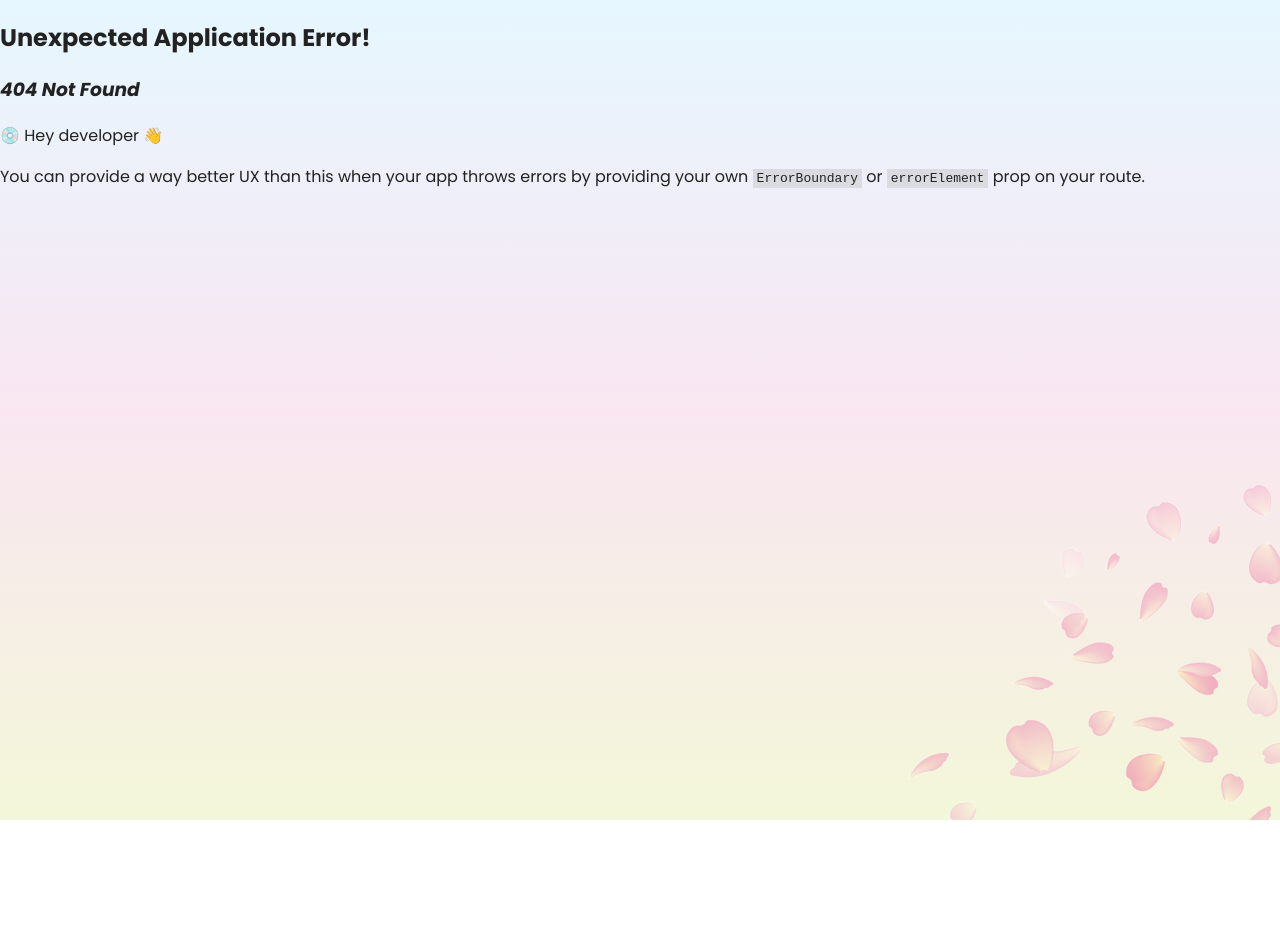
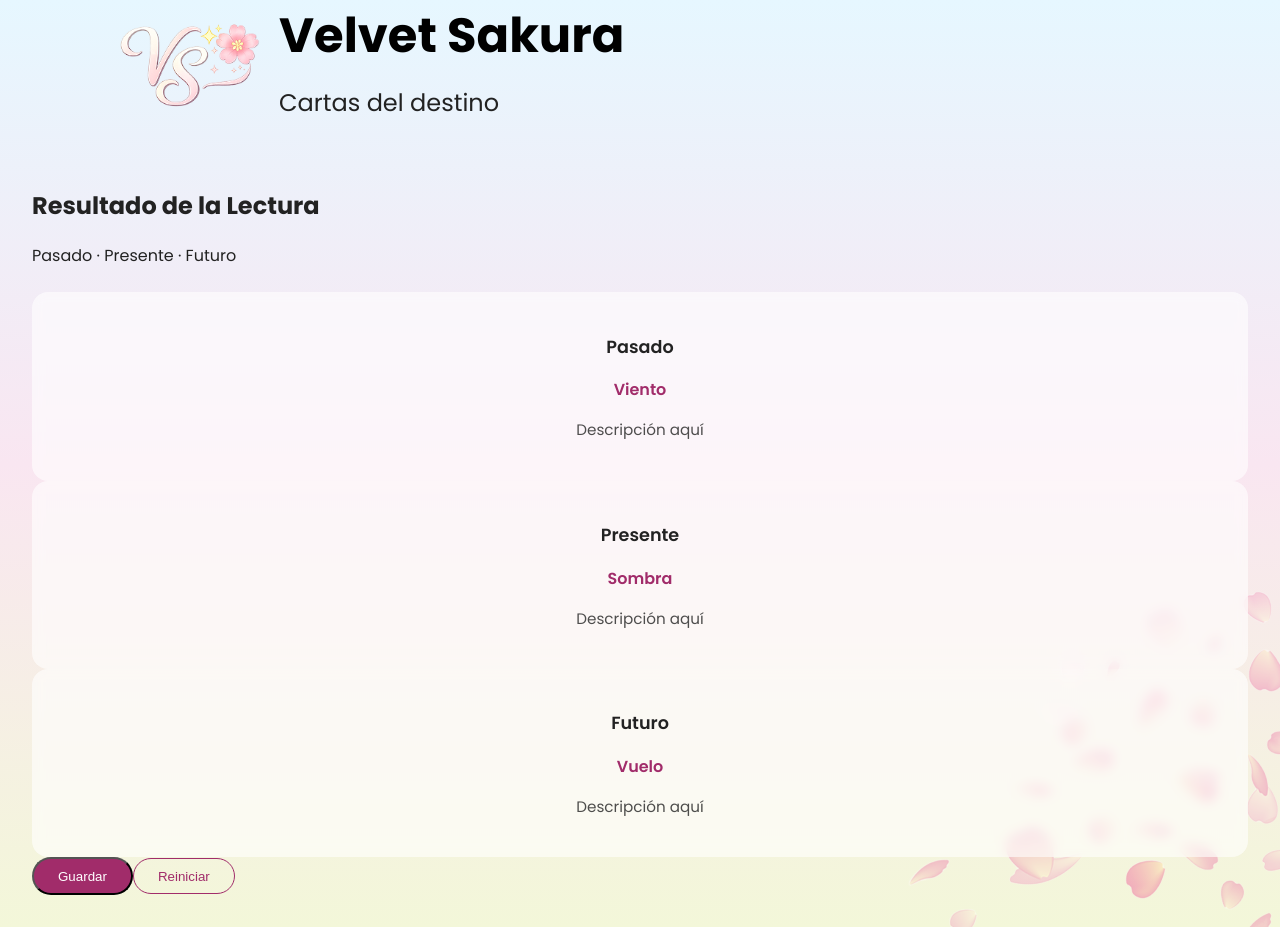
Before and after one commit to Nuclea88/velvet-Sakura, a React (Vite) app: page /tarot-result in a window 1280 px wide. Before the commit this address had no page. Before the commit the page ends 820 px from the top, so only its background shows below. Built offline with nearby package versions, Linux system fonts and the light colour scheme.

Commit message:
feat: add tarot result page layout using existing layout

```diff
--- /dev/null
+++ b/src/pages/TarotResults/TarotResult.jsx
@@ -0,0 +1,42 @@
+import styles from "./tarot-results.module.css";
+
+export default function TarotResult() {
+  return (
+    <section className={`${styles.container} flex flex-col gap-10`}>
+
+      {/* Título da SEÇÃO, não da app */}
+      <div className="text-center">
+        <h2 className="text-2xl font-semibold">Resultado de la Lectura</h2>
+        <p className="opacity-70 mt-1">Pasado · Presente · Futuro</p>
+      </div>
+
+      <div className={`${styles.cards} grid grid-cols-1 md:grid-cols-3 gap-6`}>
+
+        <div className={styles.cardBlock}>
+          <h3 className={styles.cardTitle}>Pasado</h3>
+          <p className={styles.keyword}>Viento</p>
+          <p className={styles.description}>Descripción aquí</p>
+        </div>
+
+        <div className={styles.cardBlock}>
+          <h3 className={styles.cardTitle}>Presente</h3>
+          <p className={styles.keyword}>Sombra</p>
+          <p className={styles.description}>Descripción aquí</p>
+        </div>
+
+        <div className={styles.cardBlock}>
+          <h3 className={styles.cardTitle}>Futuro</h3>
+          <p className={styles.keyword}>Vuelo</p>
+          <p className={styles.description}>Descripción aquí</p>
+        </div>
+
+      </div>
+
+      <footer className="flex justify-center gap-4">
+        <button className={styles.primaryButton}>Guardar</button>
+        <button className={styles.secondaryButton}>Reiniciar</button>
+      </footer>
+
+    </section>
+  );
+}
--- /dev/null
+++ b/src/pages/TarotResults/tarot-results.module.css
@@ -0,0 +1,49 @@
+.container {
+  padding: 2rem;
+}
+
+.cards {
+  margin-top: 1.5rem;
+}
+
+.cardBlock {
+  background: rgba(255, 255, 255, 0.6);
+  border-radius: 16px;
+  padding: 1.5rem;
+  text-align: center;
+  backdrop-filter: blur(6px);
+}
+
+.cardTitle {
+  font-weight: 600;
+  font-size: 1.1rem;
+}
+
+.keyword {
+  margin-top: 0.5rem;
+  font-weight: 600;
+  color: #a12c6a;
+}
+
+.description {
+  margin-top: 1rem;
+  font-size: 0.95rem;
+  opacity: 0.8;
+}
+
+.primaryButton {
+  background-color: #a12c6a;
+  color: white;
+  padding: 0.6rem 1.5rem;
+  border-radius: 999px;
+  font-weight: 500;
+}
+
+.secondaryButton {
+  background: transparent;
+  border: 1px solid #a12c6a;
+  color: #a12c6a;
+  padding: 0.6rem 1.5rem;
+  border-radius: 999px;
+  font-weight: 500;
+}
--- a/src/router/index.jsx
+++ b/src/router/index.jsx
@@ -4,6 +4,8 @@ import Home from "../pages/Home/Home";
 import Prueba from "../pages/prueba"; // esto se borra al final
 import Register from "../pages/Register/Register";
 import Info from "../pages/DataResults/DataResults";
+import TarotResult from "../pages/TarotResults/TarotResult";
+
 export const router = createBrowserRouter([
     {
         path: "/",
@@ -24,6 +26,10 @@ export const router = createBrowserRouter([
             {
             path:"/info",
             Component: Info
+            },
+            {
+                path: "/tarot-result",
+                Component: TarotResult
             }
             ]
     }
```
